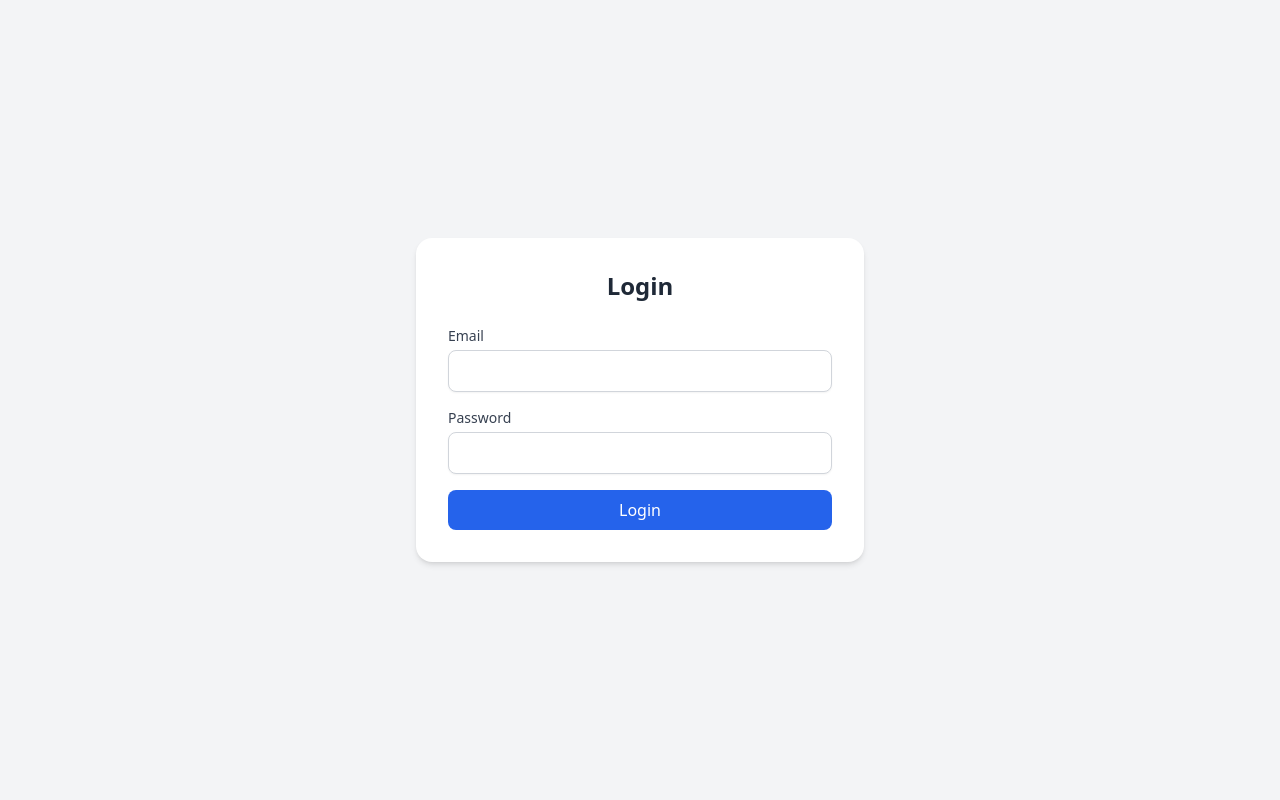
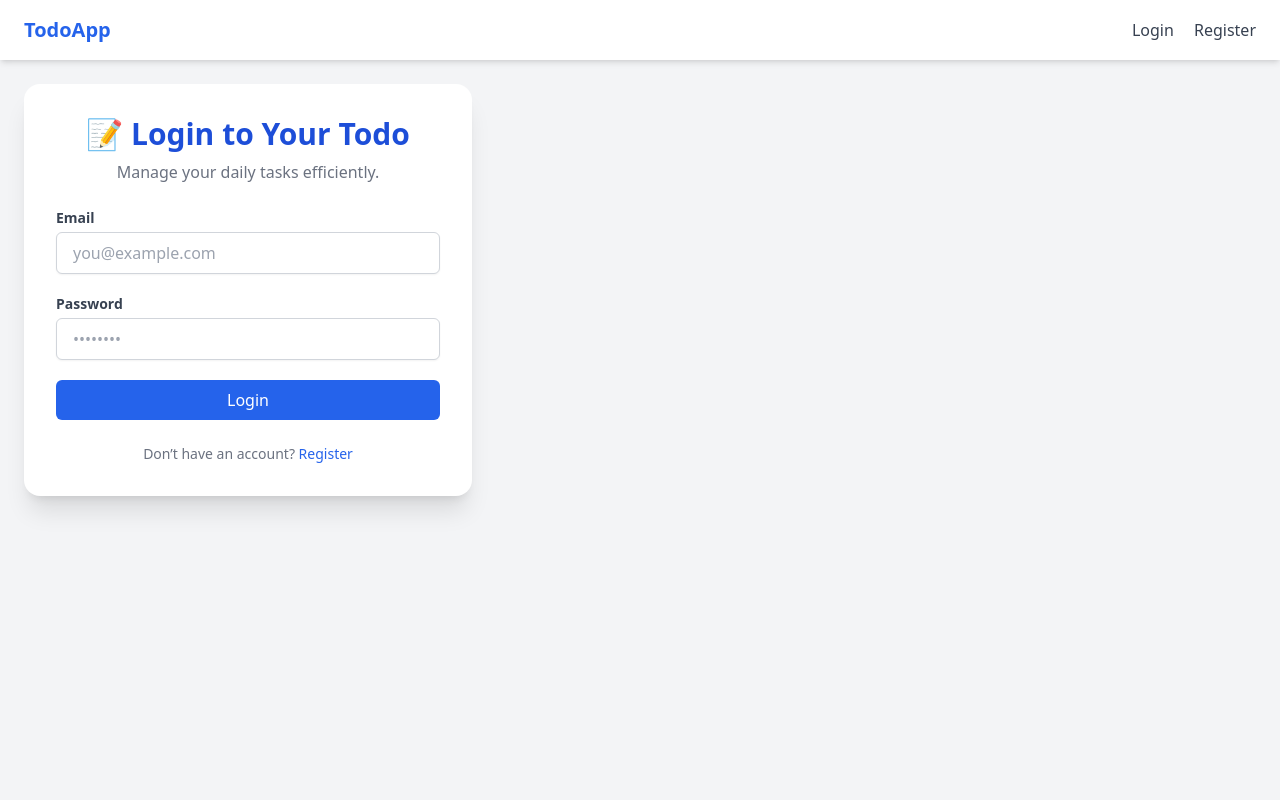
Before and after one commit to satyendragautam901/todo_in_django, a Django app: page /login/ in a window 1280 px wide. Run offline with Django 4.2, Linux system fonts and the light colour scheme; some libraries are stand-ins or nearby versions.

Commit message:
Added home page, create todo, navbar added

```diff
--- /dev/null
+++ b/main/templates/base.html
@@ -0,0 +1,33 @@
+<!-- templates/base.html -->
+<!DOCTYPE html>
+<html lang="en">
+<head>
+  <meta charset="UTF-8" />
+  <title>{% block title %}Todo App{% endblock %}</title>
+  <script src="https://cdn.tailwindcss.com"></script>
+</head>
+<body class="bg-gray-100 min-h-screen font-sans">
+
+  <!-- 🌐 Navbar -->
+  <nav class="bg-white shadow-md py-4 px-6 flex justify-between items-center">
+    <a href="/" class="text-xl font-bold text-blue-600 hover:text-blue-800">TodoApp</a>
+
+    <div class="space-x-4">
+      {% if user.is_authenticated %}
+        <a href="{% url 'create_todo' %}" class="text-gray-700 hover:text-blue-600">+ Create Task</a>
+        <a href="{% url 'logout' %}" class="text-gray-700 hover:text-red-500">Logout</a>
+      {% else %}
+        <a href="{% url 'login' %}" class="text-gray-700 hover:text-blue-600">Login</a>
+        <a href="{% url 'register' %}" class="text-gray-700 hover:text-green-600">Register</a>
+      {% endif %}
+    </div>
+  </nav>
+
+  <!-- 🧱 Main Content -->
+  <main class="container mx-auto p-6">
+    {% block content %}
+    {% endblock %}
+  </main>
+
+</body>
+</html>
--- a/main/templates/login.html
+++ b/main/templates/login.html
@@ -1,56 +1,64 @@
-<!DOCTYPE html>
-<html lang="en">
-<head>
-  <meta charset="UTF-8" />
-  <meta name="viewport" content="width=device-width, initial-scale=1.0" />
-  <title>Login</title>
-  <script src="https://cdn.tailwindcss.com"></script>
-</head>
-<body class="bg-gray-100 min-h-screen flex items-center justify-center">
-  <div class="bg-white p-8 rounded-2xl shadow-md w-full max-w-md">
+{% extends 'base.html' %}
+{% block title %}Login | TODO App{% endblock %}
 
-    <h2 class="text-2xl font-bold mb-6 text-center text-gray-800">Login</h2>
+{% block content %}
+  <div class="bg-white rounded-2xl shadow-xl p-8 max-w-md w-full">
+    <div class="mb-6 text-center">
+      <h1 class="text-3xl font-extrabold text-blue-700">📝 Login to Your Todo</h1>
+      <p class="text-gray-500 mt-2">Manage your daily tasks efficiently.</p>
+    </div>
 
     {% if messages %}
       {% for message in messages %}
-        <div class="mb-4 px-4 py-3 rounded-md bg-red-100 text-red-800">
+        <div class="mb-4 px-4 py-3 rounded-md bg-red-100 text-red-800 text-sm">
           {{ message }}
         </div>
       {% endfor %}
     {% endif %}
 
-    <form method="POST" class="space-y-4">
+    {% if error_message %}
+      <div class="mb-4 px-4 py-3 rounded-md bg-red-100 text-red-800 text-sm">
+        {{ error_message }}
+      </div>
+    {% endif %}
+
+    <form method="POST" class="space-y-5">
       {% csrf_token %}
-
       <div>
-        <label class="block text-sm font-medium text-gray-700">Email</label>
+        <label for="email" class="block text-sm font-semibold text-gray-700">Email</label>
         <input
           type="email"
           name="email"
+          id="email"
           required
-          class="mt-1 block w-full rounded-lg border border-gray-300 px-4 py-2 shadow-sm focus:border-blue-500 focus:ring focus:ring-blue-200"
+          class="mt-1 w-full px-4 py-2 rounded-md border border-gray-300 shadow-sm focus:outline-none focus:ring-2 focus:ring-blue-400"
+          placeholder="you@example.com"
         />
       </div>
 
       <div>
-        <label class="block text-sm font-medium text-gray-700">Password</label>
+        <label for="password" class="block text-sm font-semibold text-gray-700">Password</label>
         <input
           type="password"
           name="password"
+          id="password"
           required
-          class="mt-1 block w-full rounded-lg border border-gray-300 px-4 py-2 shadow-sm focus:border-blue-500 focus:ring focus:ring-blue-200"
+          class="mt-1 w-full px-4 py-2 rounded-md border border-gray-300 shadow-sm focus:outline-none focus:ring-2 focus:ring-blue-400"
+          placeholder="••••••••"
         />
       </div>
 
-      <div>
-        <button
-          type="submit"
-          class="w-full bg-blue-600 text-white py-2 px-4 rounded-lg hover:bg-blue-700 transition duration-200"
-        >
-          Login
-        </button>
-      </div>
+      <button
+        type="submit"
+        class="w-full bg-blue-600 hover:bg-blue-700 transition text-white font-medium py-2 rounded-md"
+      >
+        Login
+      </button>
     </form>
+
+    <p class="text-sm text-center text-gray-500 mt-6">
+      Don’t have an account?
+      <a href="{% url 'register' %}" class="text-blue-600 hover:underline font-medium">Register</a>
+    </p>
   </div>
-</body>
-</html>
+{% endblock %}
--- a/main/views.py
+++ b/main/views.py
@@ -4,10 +4,15 @@ from django.contrib import messages  # ✅ import messages
 from django.contrib.auth import authenticate, login,logout
 from django.shortcuts import redirect
 from django.http import HttpResponse
+from django.contrib.auth.decorators import login_required # used to protect function based view
+from main.models import * # import model for create todos
 # Create your views here.
 
-def Test_view(request):
-    return HttpResponse("This is a TODO application. Homepage coming soon!")
+@login_required(login_url='/login')
+def home_view(request):
+    user = request.user # this for logged in user credentials
+    tasks = Task.objects.filter(user=user).order_by('-id')  # filter data based on logged in user
+    return render(request, 'home.html', {'tasks': tasks})
 
 def register_view(request):
     if request.method == 'POST':
@@ -28,6 +33,7 @@ def register_view(request):
             user.set_password(password)  # ✅ Password hashing
             user.save()
             messages.success(request, "User registered successfully!")  # ✅ success message
+            return redirect("/login")
         except Exception as e:
             messages.error(request, f"Error: {str(e)}")  # ✅ error message
 
@@ -64,3 +70,25 @@ def logout_view(request):
     logout(request)
     messages.success(request, "You have been logged out.")
     return redirect('/')
+
+@login_required(login_url='/login')  # ✅ Correct usage of login_required
+def create_todo(request):
+    if request.method == "POST":
+        title = request.POST.get('title')
+        description = request.POST.get('description')
+        is_completed = request.POST.get('is_completed') == 'on'  # ✅ Checkbox handling
+        user = request.user
+
+        try:
+            Task.objects.create(
+                title=title,
+                description=description,
+                is_completed=is_completed,
+                user=user
+            )
+            messages.success(request, "Your todo was created successfully.")
+            return redirect('/')
+        except Exception as e:
+            messages.error(request, "Error while creating your todo. Please try again.")
+
+    return render(request, 'create_todo.html')
--- a/todo/urls.py
+++ b/todo/urls.py
@@ -20,8 +20,11 @@ from main.views import *
 
 urlpatterns = [
     path('admin/', admin.site.urls),
-    path('',Test_view),
+    path('',home_view, name="home"),
     path('register/',register_view, name='register'),
     path('login/',login_view, name='login'),
-    path('logout/',login_view, name='logout'),
+    path('logout/',logout_view, name='logout'),
+
+    # create todo
+    path('create-todo', create_todo, name='create_todo'),
 ]
```
Also changed, not shown: main/templates/create_todo.html (added, +82 -0 lines), main/templates/home.html (added, +27 -0 lines), main/templates/register.html (+18 -20 lines).
